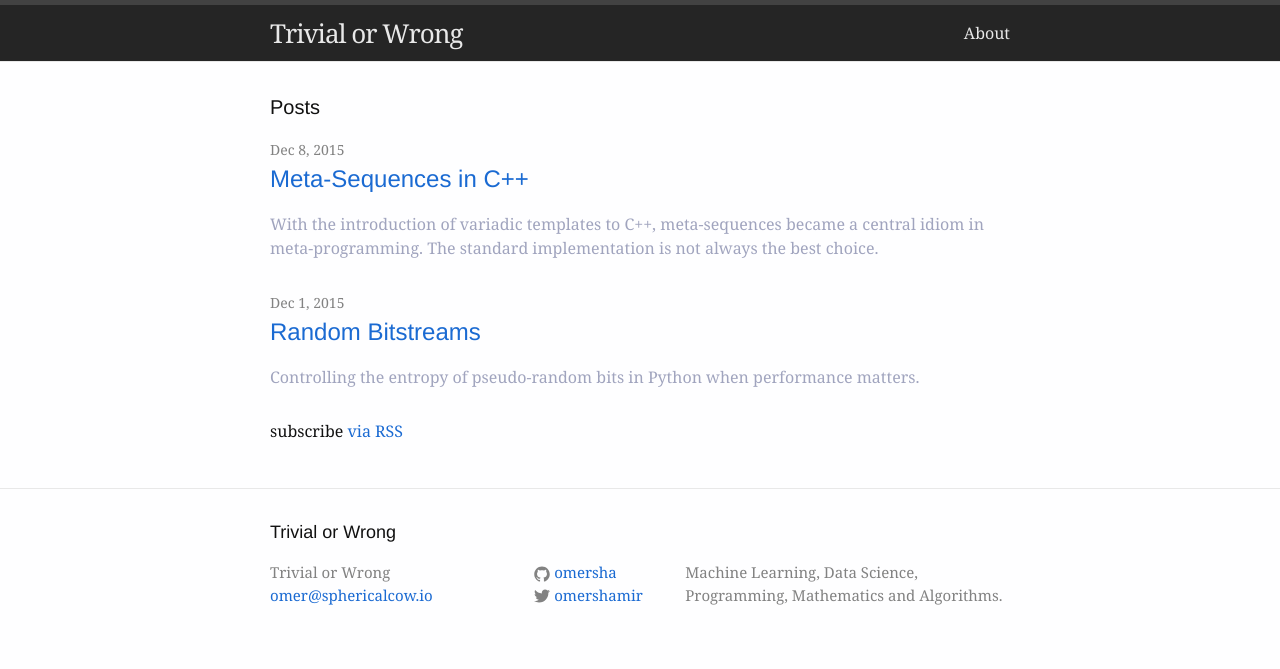
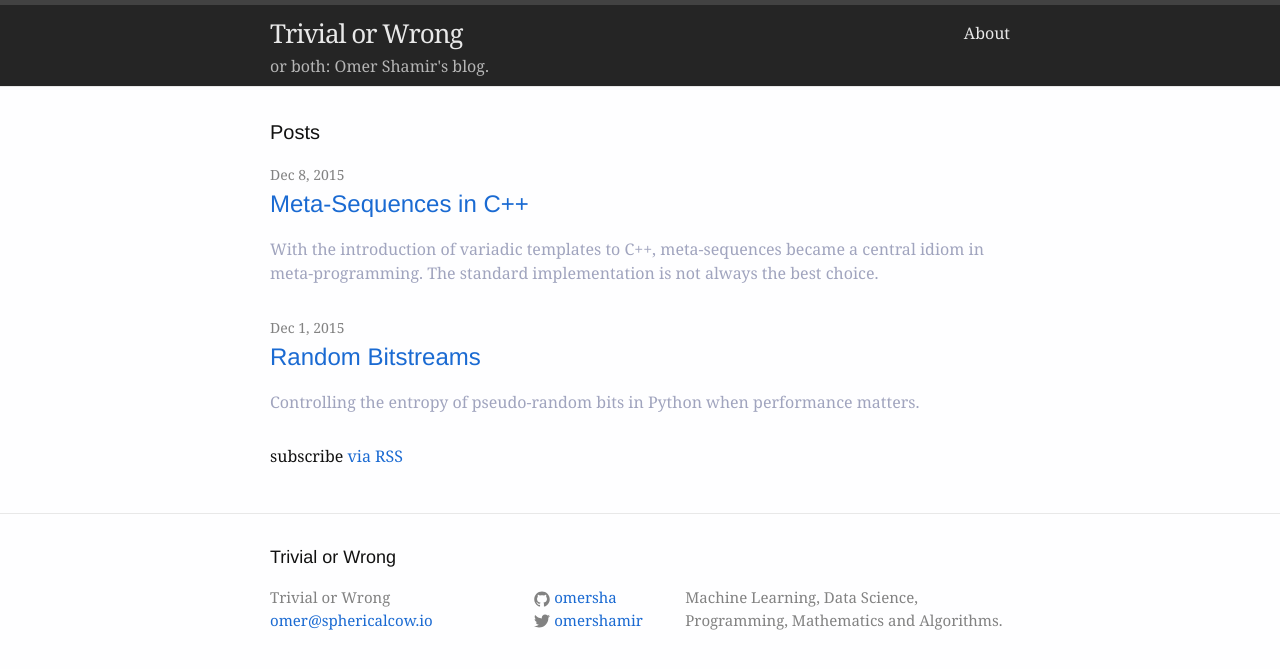
Before and after one commit to omersha/omersha.github.io, a Jekyll site: the page built from index.html, in a window 1280 px wide. Shown: the top 669 px of the page. Built offline with Jekyll 4.4.1, drawn with Linux system fonts in a browser that asks for light colours.

Commit message:
Subtitle

```diff
--- a/_includes/header.html
+++ b/_includes/header.html
@@ -2,7 +2,10 @@
 
   <div class="wrapper">
 
+   <div class="site-title-box">
     <a class="site-title" href="{{ site.baseurl }}/">{{ site.title }}</a>
+    <p class="site-subtitle">or both: Omer Shamir's blog.</p>
+   </div>
 
     <nav class="site-nav">
       <a href="#" class="menu-icon">
--- a/_sass/_layout.scss
+++ b/_sass/_layout.scss
@@ -11,12 +11,15 @@
     position: relative;
 }
 
+.site-title-box {
+    margin-bottom: 0;
+    float: left;
+}
+
 .site-title {
     font-size: 26px;
     line-height: 56px;
     letter-spacing: -1px;
-    margin-bottom: 0;
-    float: left;
 
     &,
     &:visited {
@@ -27,6 +30,12 @@
         color: $grey-color-light;
         text-decoration: underline;
     }
+}
+
+.site-subtitle {
+    line-height: 10px;
+    color: $subtitle-color;
+    font-size: 16px;
 }
 
 .site-nav {
@@ -242,5 +251,5 @@
 }
 
 .preview-text {
-   color: $preview-text;
+   color: $preview-color;
 }
--- a/css/main.scss
+++ b/css/main.scss
@@ -30,7 +30,8 @@ $content-width:    800px;
 $on-palm:          600px;
 $on-laptop:        800px;
 
-$preview-text:     #a0a4be;
+$preview-color:     #a0a4be;
+$subtitle-color:    lighten($grey-color, 20%);
 
 
 // Using media queries with like this:
```
